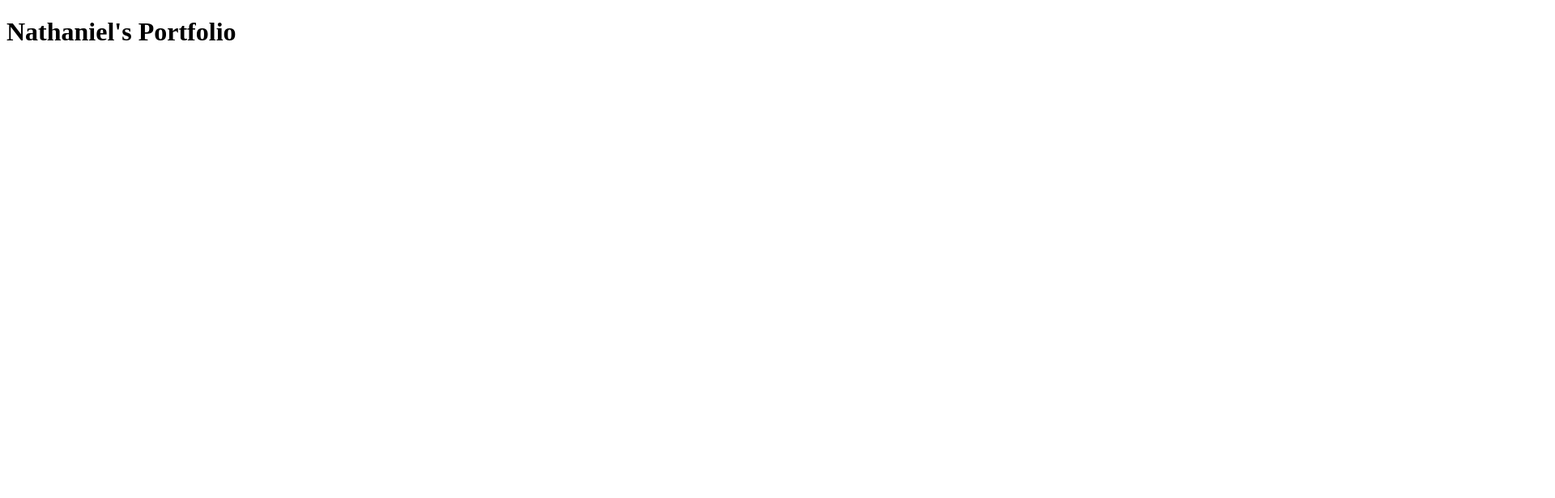
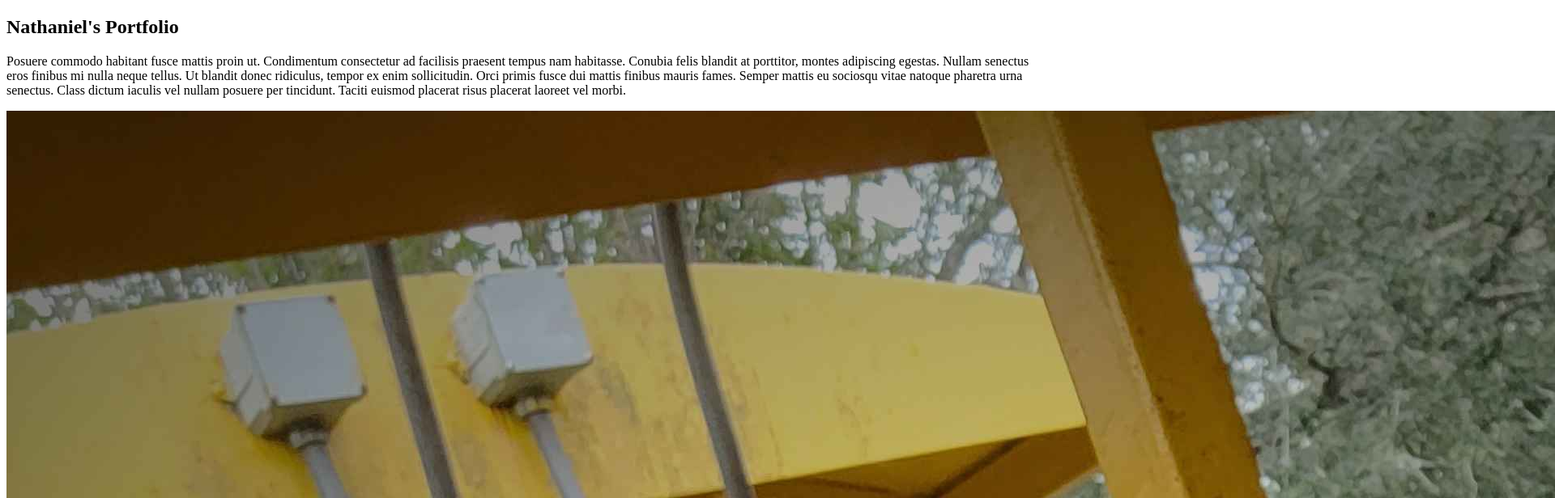
Before and after one commit to Downeyn21/Portfolio, a plain HTML site: page index.html in a window 1280 px wide. Shown: the top 616 px of the page at 81% size, 1920 px wide, since content can reach past the window. Drawn offline with Linux system fonts and the light colour scheme.

Commit message:
adding base index/home

```diff
--- a/index.html
+++ b/index.html
@@ -6,6 +6,34 @@
     <title>Nathaniel's Portfolio</title>
 </head>
 <body>
-    <h1>Nathaniel's Portfolio</h1>
+   <!-- ---  INTRO HEADER  --- -->
+    <section>
+        <!-- nav bar -->
+        <div>
+
+        </div>
+        <!-- end nav bar -->
+        <!-- start of summary -->
+        <div>
+            <h1>Nathaniel's Portfolio</h1>
+        </div>
+
+        <!-- about summary -->
+        <div>
+            <p>
+                Posuere commodo habitant fusce mattis proin ut. Condimentum consectetur ad facilisis praesent tempus nam habitasse. Conubia felis blandit at porttitor, montes adipiscing egestas. Nullam senectus eros finibus mi nulla neque tellus. Ut blandit donec ridiculus, tempor ex enim sollicitudin. Orci primis fusce dui mattis finibus mauris fames. Semper mattis eu sociosqu vitae natoque pharetra urna senectus. Class dictum iaculis vel nullam posuere per tincidunt. Taciti euismod placerat risus placerat laoreet vel morbi.
+            </p>
+        </div>
+            <!-- image -->
+        <div>
+            <img src="imgs/me-and-sam-train.jpg" alt="">
+        </div>
+
+        <footer>
+            &copy made with a dash of love
+        </footer>
+    </section>
+
+
 </body>
 </html>
```
Also changed, not shown: imgs/Seafood-pub.jpg (added), imgs/guitar-nate.jpg (added), imgs/mani.jpg (added), imgs/me-and-sam-train.jpg (added), imgs/pirate-nate.jpg (added).
